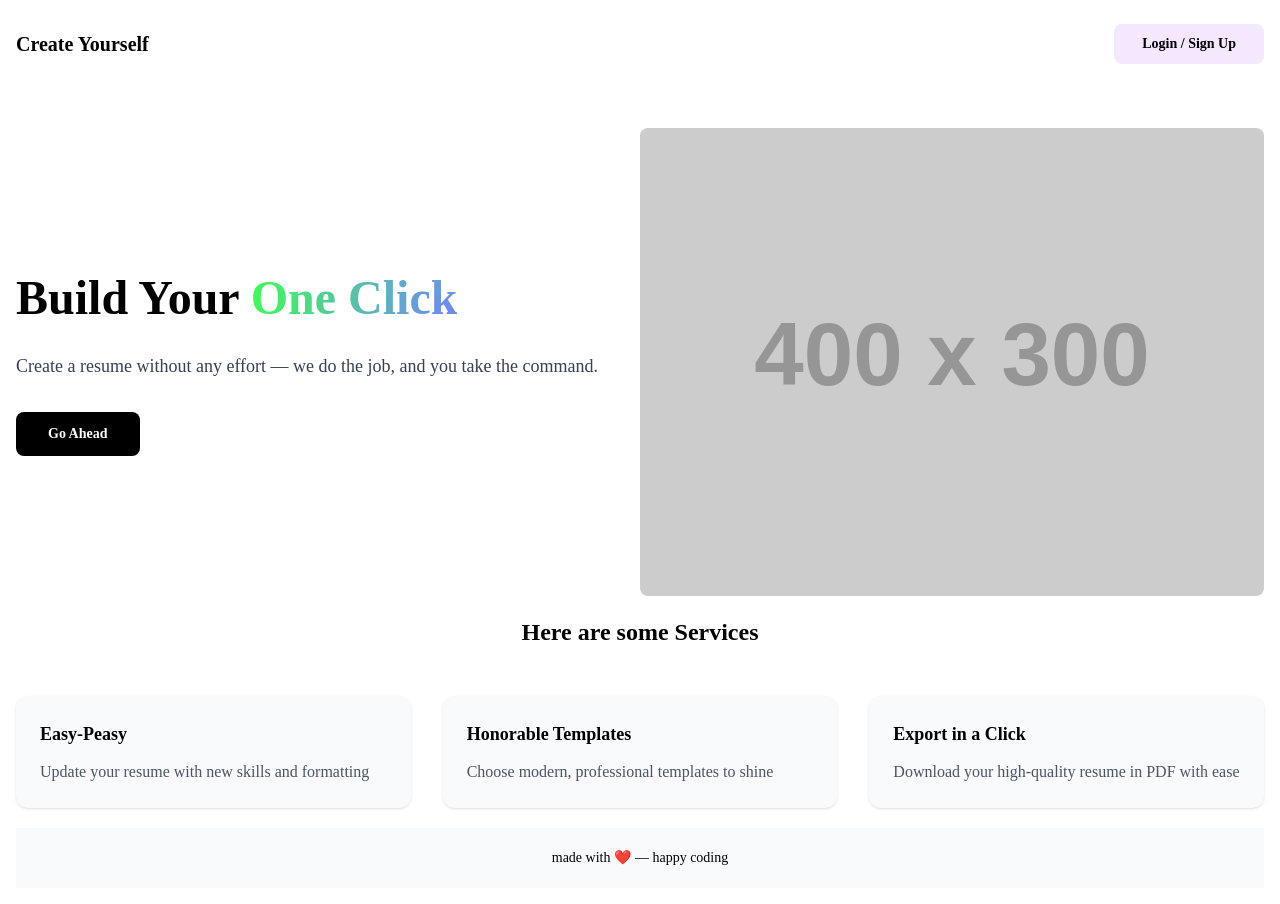
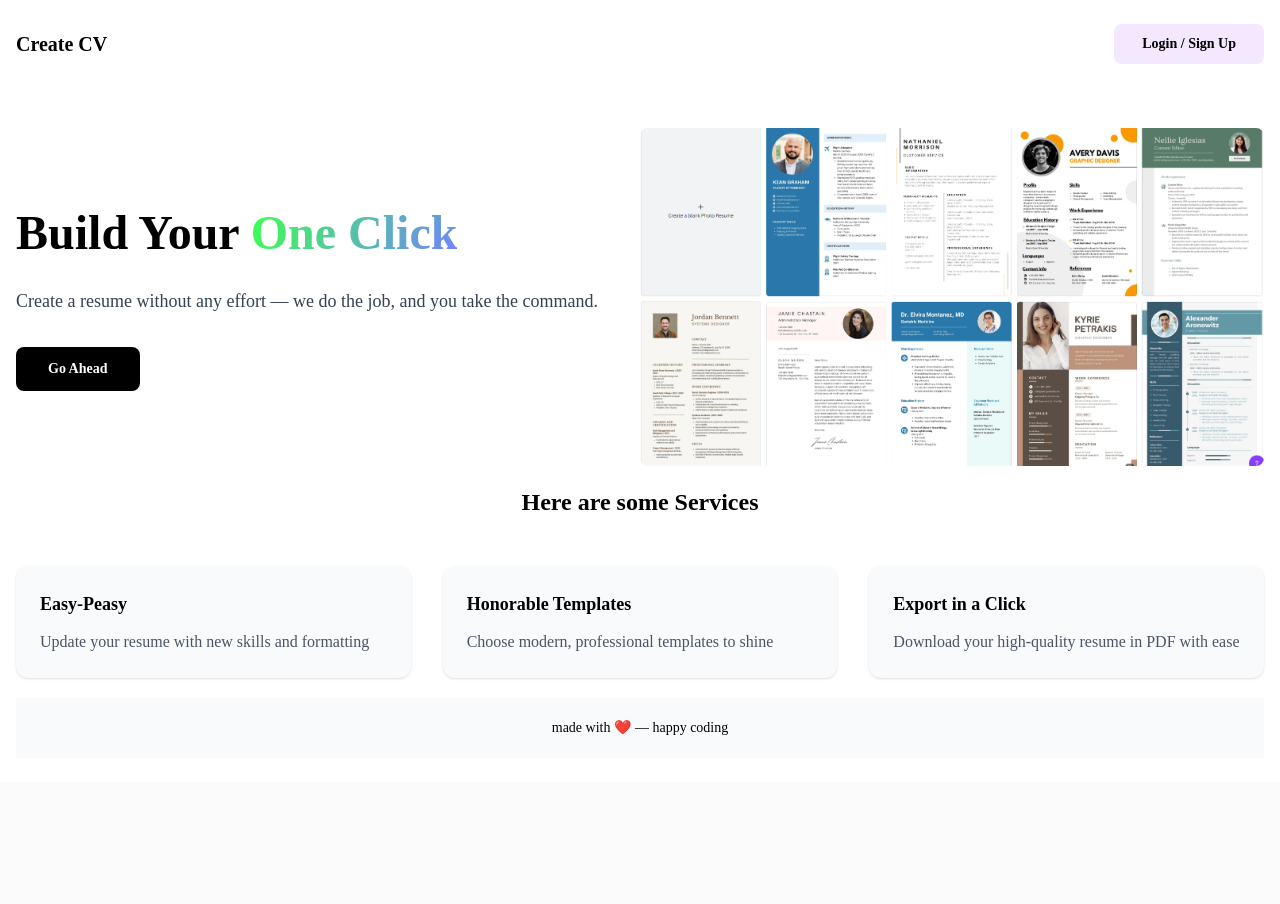
Before and after one commit to Titankunal/Resume_Builder, a React (Vite) app in the folder Frontend/Resume_Builder/: page / in a window 1280 px wide. Shown: the top 904 px of the page. After the commit the page ends 800 px from the top, so only its background shows below. Built offline with nearby package versions, Linux system fonts and the light colour scheme.

Commit message:
everythingok001

```diff
--- a/Frontend/Resume_Builder/src/pages/LandingPage.jsx
+++ b/Frontend/Resume_Builder/src/pages/LandingPage.jsx
@@ -1,5 +1,6 @@
 import React, { useState } from 'react';
-import { useNavigate } from 'react-router-dom';
+import { Form, useNavigate } from 'react-router-dom';
+import myimage from '../assets/001.png'
 import Login from './Auth/login';
 
 const LandingPage = () => {
@@ -18,7 +19,7 @@ const LandingPage = () => {
       <div className='container mx-auto px-4 py-6'>
         {/* Header */}
         <header className='flex justify-between items-center mb-16'>
-          <div className='text-xl font-bold'>Create Yourself</div>
+          <div className='text-xl font-bold'>Create CV</div>
           <button
             className='bg-purple-100 text-sm font-semibold text-black px-7 py-2.5 rounded-lg hover:text-white transition-colors cursor-pointer'
             onClick={() => setOpenAuthModal(true)}
@@ -50,8 +51,8 @@ const LandingPage = () => {
           <div className='w-full md:w-1/2'>
             {/* Use a placeholder or actual image path */}
             <img
-              src="https://via.placeholder.com/400x300"
-              alt="Hero"
+              src={myimage}
+              alt="myimage"
               className='w-full rounded-lg'
             />
           </div>
```
